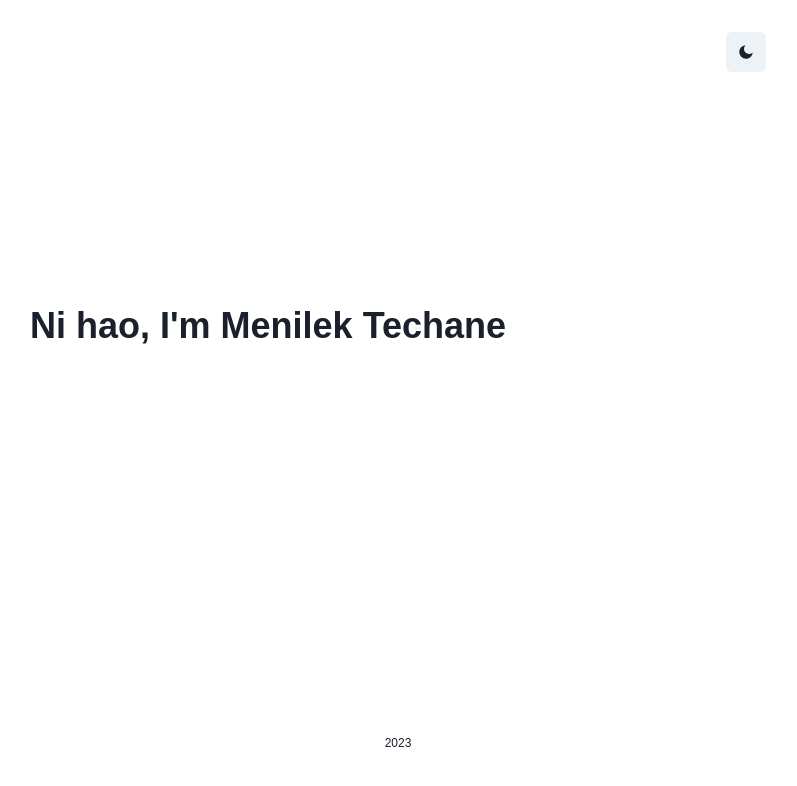
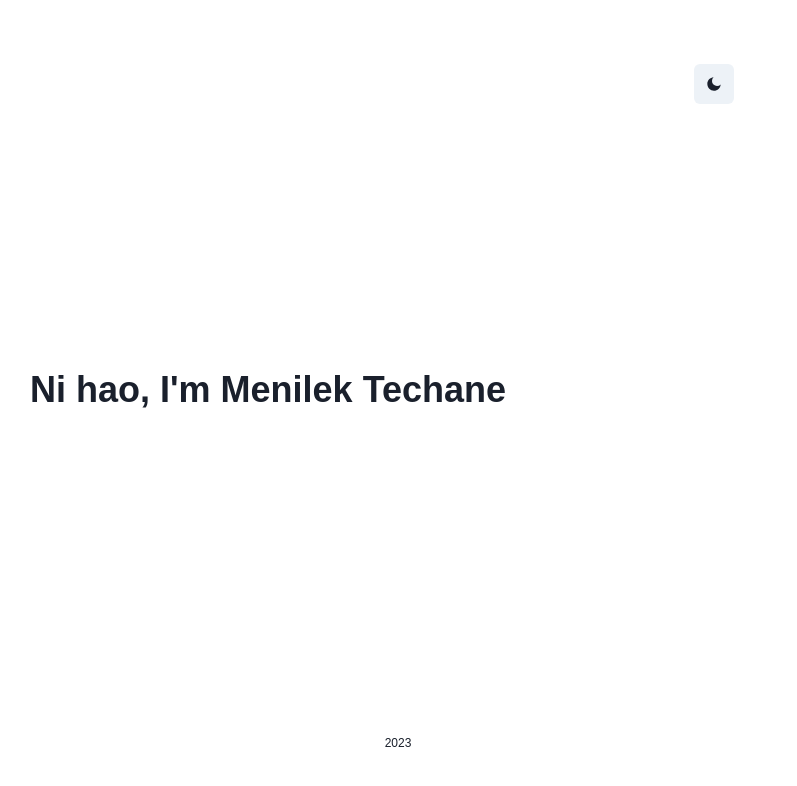
Before and after one commit to Menilek/menilek.tech-ane, a React (Vite) app: page /ane in a window 1280 px wide. Shown: the top 786 px of the page, without its empty margins (242-1039 px from the left). Built offline with nearby package versions, Linux system fonts and the light colour scheme.

Commit message:
Add Navbar

```diff
--- a/src/components/Header.tsx
+++ /dev/null
@@ -1,22 +0,0 @@
-import { Box, Flex } from "@chakra-ui/react";
-
-import ThemeToggle from "./ThemeToggle";
-
-const Header = () => {
-  return (
-    <Flex
-      as="header"
-      width="full"
-      align="center"
-      alignSelf="flex-start"
-      justifyContent="center"
-      gridGap={2}
-    >
-      <Box marginLeft="auto">
-        <ThemeToggle />
-      </Box>
-    </Flex>
-  );
-};
-
-export default Header;
--- /dev/null
+++ b/src/components/Navbar.tsx
@@ -0,0 +1,36 @@
+import { Flex, Link } from '@chakra-ui/react'
+import ThemeToggle from "./ThemeToggle";
+
+import { routes } from '../router/routes';
+
+const Navbar = () => {
+	return (
+		<Flex as='nav' w='full'>
+			<Flex
+                align="centre"
+				alignItems='center'
+                alignSelf="flex-start"
+				justifyContent='space-between'
+				p={[6, 8]}
+				mx='auto'
+				mb={8}
+				maxW='1250px'
+				w='full'
+			>
+                {routes.map((item) => (
+                    <Link
+                        _hover={{ textDecoration: 'none' }}
+                        _focus={{ boxShadow: 'none' }}
+                        href={item.path}
+                        key={item.title}
+                    >
+                        {item.title}
+                    </Link>
+                ))}
+                <ThemeToggle />
+			</Flex>
+		</Flex>
+	)
+}
+
+export default Navbar;
--- a/src/components/Vessel.tsx
+++ b/src/components/Vessel.tsx
@@ -2,8 +2,8 @@ import { Box, Flex } from "@chakra-ui/react";
 import type { ReactNode } from "react";
 
 import Footer from "./Footer";
-import Header from "./Header";
 import Meta from "./Meta";
+import Navbar from "./Navbar";
 
 type LayoutProps = {
   children: ReactNode;
@@ -14,7 +14,7 @@ const Layout = ({ children }: LayoutProps) => {
     <Box margin="0 auto" maxWidth={800} transition="0.5s ease-out">
       <Meta />
       <Flex wrap="wrap" margin="8" minHeight="90vh">
-        <Header />
+        <Navbar />
         <Box width="full" as="main" marginY={22}>
           {children}
         </Box>
```
